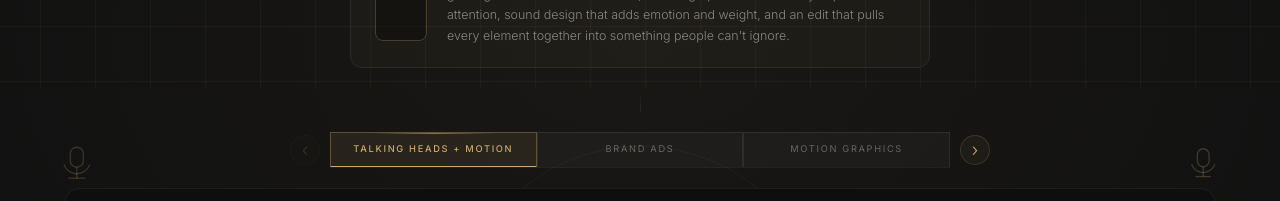
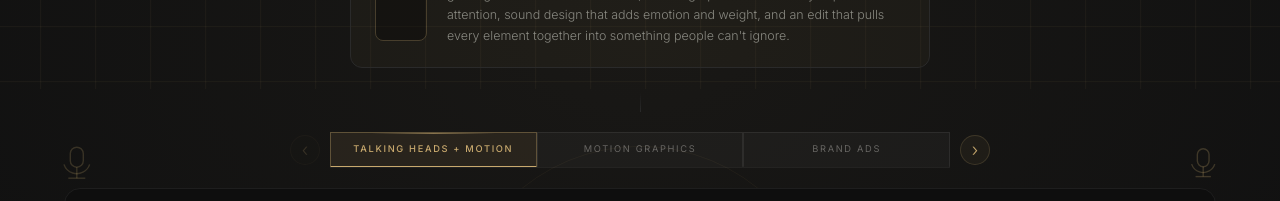
Before and after one commit to IvanPitoy/portfolio, a Next.js app: page / in a window 1280 px wide. Shown: the part 1200-1401 px from the top of the page. Built offline with nearby package versions, Linux system fonts and the light colour scheme; grey boxes are pictures that could not be loaded.

Commit message:
Migrated my videos

```diff
--- a/app/components/Work.tsx
+++ b/app/components/Work.tsx
@@ -7,38 +7,38 @@ type Category = { eyebrow: string; title: string; description: string; projects:
 const CATEGORIES: { eyebrow: string; title: string; description: string; projects: Project[] }[] = [
   { eyebrow:"Category 01", title:"Talking Heads + Motion", description:"Interview and talking-head edits with dynamic captions.",
     projects:[
-      { id:"th-1", videoUrl:"https://jndzkekmerk3cjeq.public.blob.vercel-storage.com/Real%20State.mp4", description:"Talking-head edits with captions and motion graphics." },
-      { id:"th-2", videoUrl:"https://jndzkekmerk3cjeq.public.blob.vercel-storage.com/Talking%20Head%20w%20MG.mp4", description:"Talking-head edits with captions and motion graphics." },
-      { id:"th-3", videoUrl:"https://jndzkekmerk3cjeq.public.blob.vercel-storage.com/Motion%20Graphics%207.mp4", description:"Talking-head edits with captions and motion graphics." },
+      { id:"th-1", videoUrl:"https://res.cloudinary.com/djx1orgmd/video/upload/v1782943092/Real_State_sgln7s.mp4", description:"Talking-head edits with captions and motion graphics." },
+      { id:"th-2", videoUrl:"https://res.cloudinary.com/djx1orgmd/video/upload/v1782943094/Talking_Head_W_Mg_ikqgf9.mp4", description:"Talking-head edits with captions and motion graphics." },
+      { id:"th-3", videoUrl:"https://res.cloudinary.com/djx1orgmd/video/upload/v1782943091/Talking_Heads_ebktso.mp4", description:"Talking-head edits with captions and motion graphics." },
     ]},
-  { eyebrow:"Category 02", title:"Brand Ads", description:"Commercial and brand content crafted to convert viewers into customers.",
+  { eyebrow:"Category 02", title:"Motion Graphics", description:"Kinetic type, animated overlays, and brand motion packages.",
     projects:[
-      { id:"ba-1", videoUrl:"https://jndzkekmerk3cjeq.public.blob.vercel-storage.com/Campaign%20Ad%20Day%201.mp4", description:"Brand promotional edits." },
-      { id:"ba-2", videoUrl:"https://jndzkekmerk3cjeq.public.blob.vercel-storage.com/Cinematic%20Transition%20and%20Reverse.mp4", description:"Brand promotional edits." },
-      { id:"ba-3", videoUrl:"https://jndzkekmerk3cjeq.public.blob.vercel-storage.com/Carwash.mp4", description:"Brand promotional edits." },
+      { id:"mg-1", videoUrl:"https://res.cloudinary.com/djx1orgmd/video/upload/v1782943095/Motion_Graphics_5_kjgkke.mp4", description:"Kinetic typography and motion design." },
+      { id:"mg-2", videoUrl:"https://res.cloudinary.com/djx1orgmd/video/upload/v1782943096/Motion_Graphics_4_uzwie7.mp4", description:"Kinetic typography and motion design." },
+      { id:"mg-3", videoUrl:"https://res.cloudinary.com/djx1orgmd/video/upload/v1782943096/Motion_Graphics_6_vujlpt.mp4", description:"Kinetic typography and motion design." },
     ]},
-  { eyebrow:"Category 03", title:"Motion Graphics", description:"Kinetic type, animated overlays, and brand motion packages.",
+  { eyebrow:"Category 03", title:"Brand Ads", description:"Commercial and brand content crafted to convert viewers into customers.",
     projects:[
-      { id:"mg-1", videoUrl:"https://jndzkekmerk3cjeq.public.blob.vercel-storage.com/Motion%20Graphics%205.mp4", description:"Kinetic typography and motion design." },
-      { id:"mg-2", videoUrl:"https://jndzkekmerk3cjeq.public.blob.vercel-storage.com/Motion%20Graphics%204.mp4", description:"Kinetic typography and motion design." },
-      { id:"mg-3", videoUrl:"https://jndzkekmerk3cjeq.public.blob.vercel-storage.com/Motion%20Graphics%206.mp4", description:"Kinetic typography and motion design." },
+      { id:"ba-1", videoUrl:"https://res.cloudinary.com/djx1orgmd/video/upload/v1782943094/Promo_Ad_2_brcjwv.mp4", description:"Brand promotional edits." },
+      { id:"ba-2", videoUrl:"https://res.cloudinary.com/djx1orgmd/video/upload/v1782943091/Campaign_Ad_Day_1_r40npi.mp4", description:"Brand promotional edits." },
+      { id:"ba-3", videoUrl:"https://res.cloudinary.com/djx1orgmd/video/upload/v1782943091/Cinematic_Transition_And_Reverse_qvxfvm.mp4", description:"Brand promotional edits." },
     ]},
   { eyebrow:"Category 04", title:"3D Motion Graphics", description:"Sci-fi motion design and animated HUD compositions.",
     projects:[
-      { id:"sf-1", videoUrl:"https://jndzkekmerk3cjeq.public.blob.vercel-storage.com/Motion%20Graphics%201.mp4", description:"3D motion design." },
-      { id:"sf-2", videoUrl:"https://jndzkekmerk3cjeq.public.blob.vercel-storage.com/Motion%20Graphics%202.mp4", description:"3D motion design." },
-      { id:"sf-3", videoUrl:"https://jndzkekmerk3cjeq.public.blob.vercel-storage.com/Motion%20Graphics%203.mp4", description:"3D motion design." },
+      { id:"sf-1", videoUrl:"https://res.cloudinary.com/djx1orgmd/video/upload/v1782943091/Motion_Graphics_1_g68bp5.mp4", description:"3D motion design." },
+      { id:"sf-2", videoUrl:"https://res.cloudinary.com/djx1orgmd/video/upload/v1782943097/Motion_Graphics_2_oapflj.mp4", description:"3D motion design." },
+      { id:"sf-3", videoUrl:"https://res.cloudinary.com/djx1orgmd/video/upload/v1782943096/Motion_Graphics_3_y8w67r.mp4", description:"3D motion design." },
     ]},
   { eyebrow:"Category 05", title:"Gaming Edits", description:"High-energy gaming content built for YouTube and short-form platforms.",
     projects:[
-      { id:"ge-1", videoUrl:"https://jndzkekmerk3cjeq.public.blob.vercel-storage.com/gaming-1.mp4", description:"Gaming highlight edit." },
-      { id:"ge-2", videoUrl:"https://jndzkekmerk3cjeq.public.blob.vercel-storage.com/gaming-2.mp4", description:"High-energy gaming montage." },
-      { id:"ge-3", videoUrl:"https://jndzkekmerk3cjeq.public.blob.vercel-storage.com/gaming-3.mp4", description:"Gaming content edit." },
+      { id:"ge-1", videoUrl:"https://res.cloudinary.com/djx1orgmd/video/upload/v1782943096/Content_7_qguxl3.mp4", description:"Gaming content edit." },
+      { id:"ge-2", videoUrl:"https://res.cloudinary.com/djx1orgmd/video/upload/v1782943097/First_Valo_Edit_abyj6v.mp4", description:"Gaming highlight edit." },
+      { id:"ge-3", videoUrl:"https://res.cloudinary.com/djx1orgmd/video/upload/v1782943095/0515_1_q4ndma.mp4", description:"High-energy gaming montage." },
     ]},
 ];
 
 
-const BA_VIDEO_URL = "https://jndzkekmerk3cjeq.public.blob.vercel-storage.com/Sample%20Comparison.mp4";
+const BA_VIDEO_URL = "https://res.cloudinary.com/djx1orgmd/video/upload/v1782943456/Sample_Comparison_glxzro.mp4";
 
 const g   = (a: number) => `rgba(200,169,110,${a})`;
 const fmt = (s: number) => isNaN(s) ? "0:00" : `${Math.floor(s/60)}:${String(Math.floor(s%60)).padStart(2,"0")}`;
```
